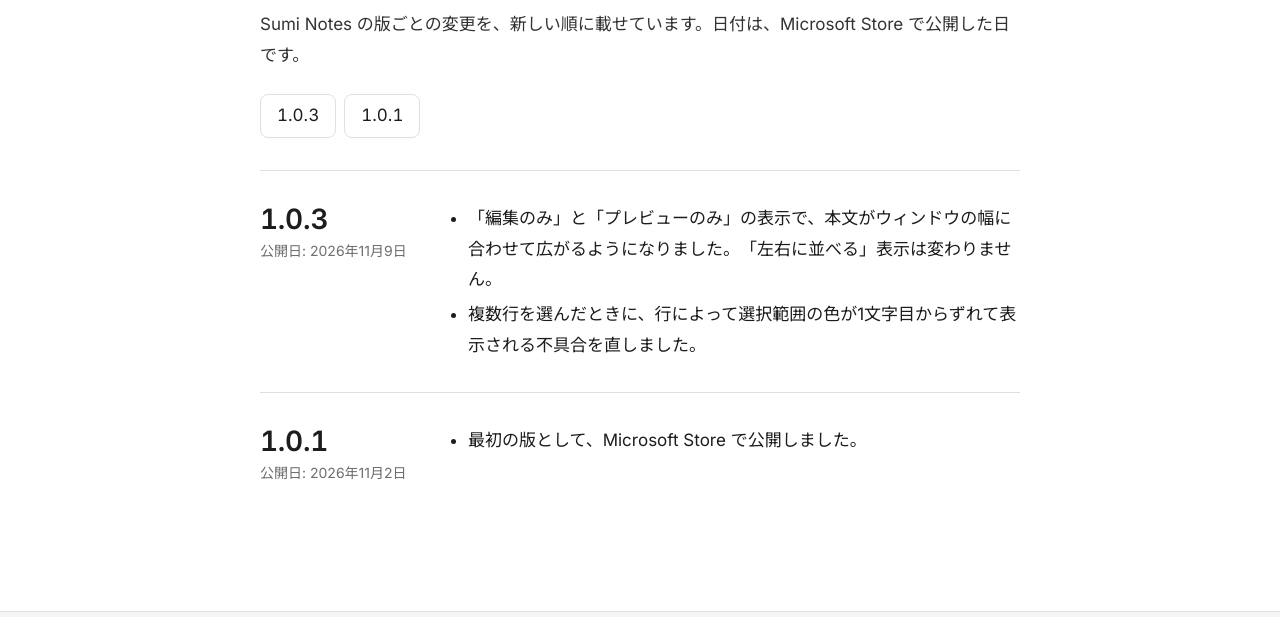
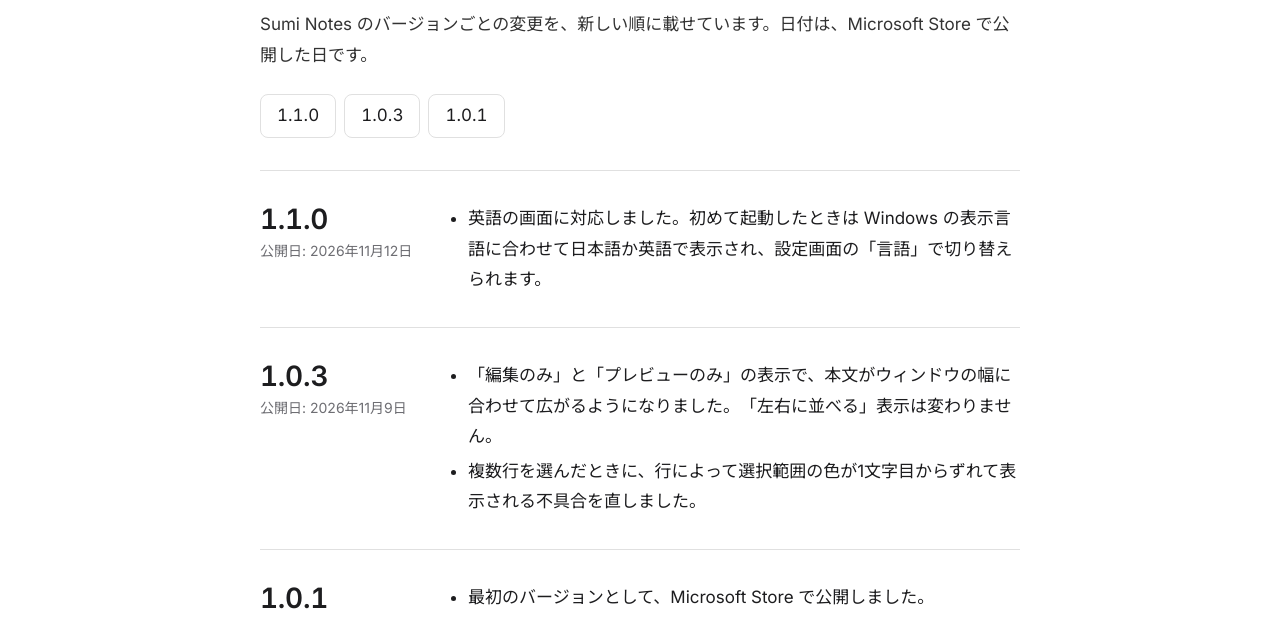
Before and after one commit to teada413/sumi-notes, a plain HTML site: page changelog.html in a window 1280 px wide. Shown: the part 180-797 px from the top of the page. Drawn offline with Linux system fonts and the light colour scheme.

Commit message:
公式サイトの更新

```diff
--- a/changelog.html
+++ b/changelog.html
@@ -11,7 +11,7 @@
     <title>更新履歴 — Sumi Notes</title>
     <meta
       name="description"
-      content="Windows のノートアプリ「Sumi Notes」の更新履歴です。版ごとの変更を、新しい順に載せています。"
+      content="Windows のノートアプリ「Sumi Notes」の更新履歴です。バージョンごとの変更を、新しい順に載せています。"
     />
     <link rel="alternate" hreflang="ja" href="changelog.html" />
     <link rel="alternate" hreflang="en" href="en/changelog.html" />
@@ -119,12 +119,17 @@
         <h1 class="prose__title">Sumi Notes の更新履歴</h1>
 
         <p class="changelog__lead" data-testid="changelog-lead">
-          Sumi Notes の版ごとの変更を、新しい順に載せています。日付は、Microsoft Store
+          Sumi Notes のバージョンごとの変更を、新しい順に載せています。日付は、Microsoft Store
           で公開した日です。
         </p>
 
-        <nav class="changelog__index" aria-label="版の一覧" data-testid="changelog-index">
+        <nav class="changelog__index" aria-label="バージョンの一覧" data-testid="changelog-index">
           <ul class="changelog__index-list">
+            <li>
+              <a class="changelog__index-link" href="#v1.1.0" data-testid="changelog-index-1.1.0"
+                >1.1.0</a
+              >
+            </li>
             <li>
               <a class="changelog__index-link" href="#v1.0.3" data-testid="changelog-index-1.0.3"
                 >1.0.3</a
@@ -137,6 +142,20 @@
             </li>
           </ul>
         </nav>
+
+        <section class="changelog__release" data-testid="release-1.1.0" data-version="1.1.0">
+          <h2 class="changelog__version" id="v1.1.0" data-testid="release-version-1.1.0">1.1.0</h2>
+          <p class="changelog__date" data-testid="release-date-1.1.0">
+            公開日:
+            <time datetime="2026-11-12">2026年11月12日</time>
+          </p>
+          <ul class="changelog__changes" data-testid="release-changes-1.1.0">
+            <li>
+              英語の画面に対応しました。初めて起動したときは Windows
+              の表示言語に合わせて日本語か英語で表示され、設定画面の「言語」で切り替えられます。
+            </li>
+          </ul>
+        </section>
 
         <section class="changelog__release" data-testid="release-1.0.3" data-version="1.0.3">
           <h2 class="changelog__version" id="v1.0.3" data-testid="release-version-1.0.3">1.0.3</h2>
@@ -159,7 +178,7 @@
             公開日: <time datetime="2026-11-02">2026年11月2日</time>
           </p>
           <ul class="changelog__changes" data-testid="release-changes-1.0.1">
-            <li>最初の版として、Microsoft Store で公開しました。</li>
+            <li>最初のバージョンとして、Microsoft Store で公開しました。</li>
           </ul>
         </section>
       </article>
```
Also changed, not shown: en/changelog.html (+19 -0 lines).
